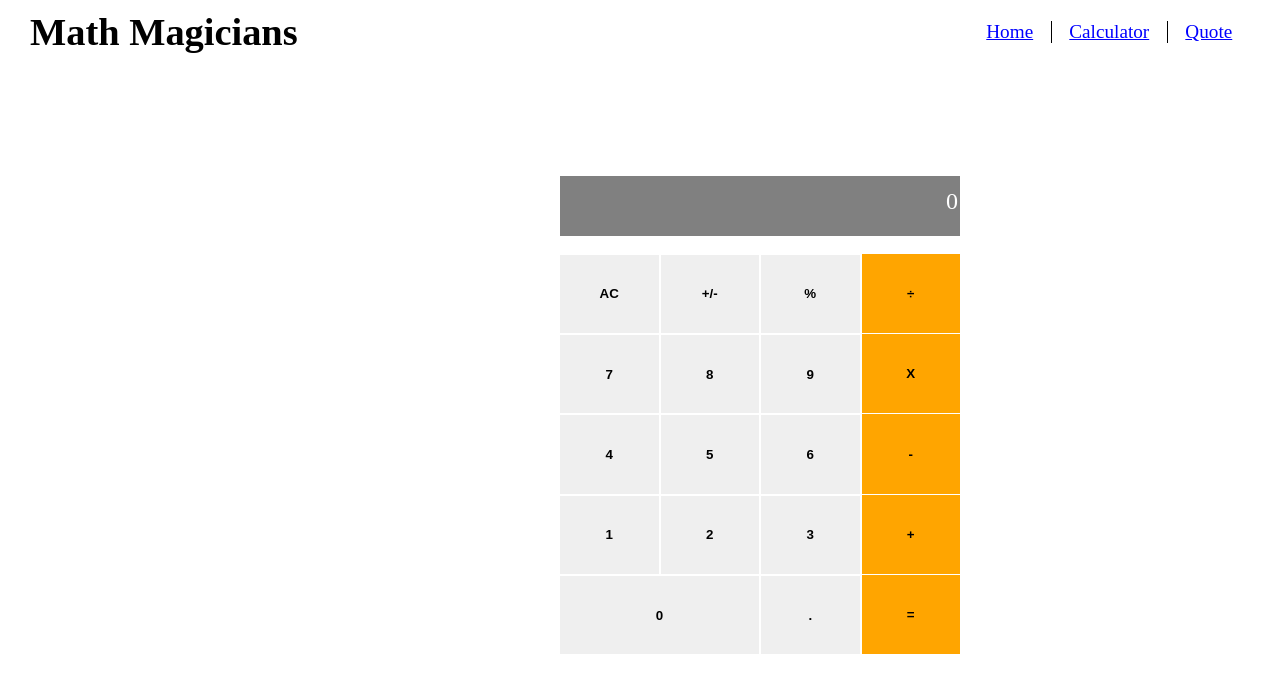
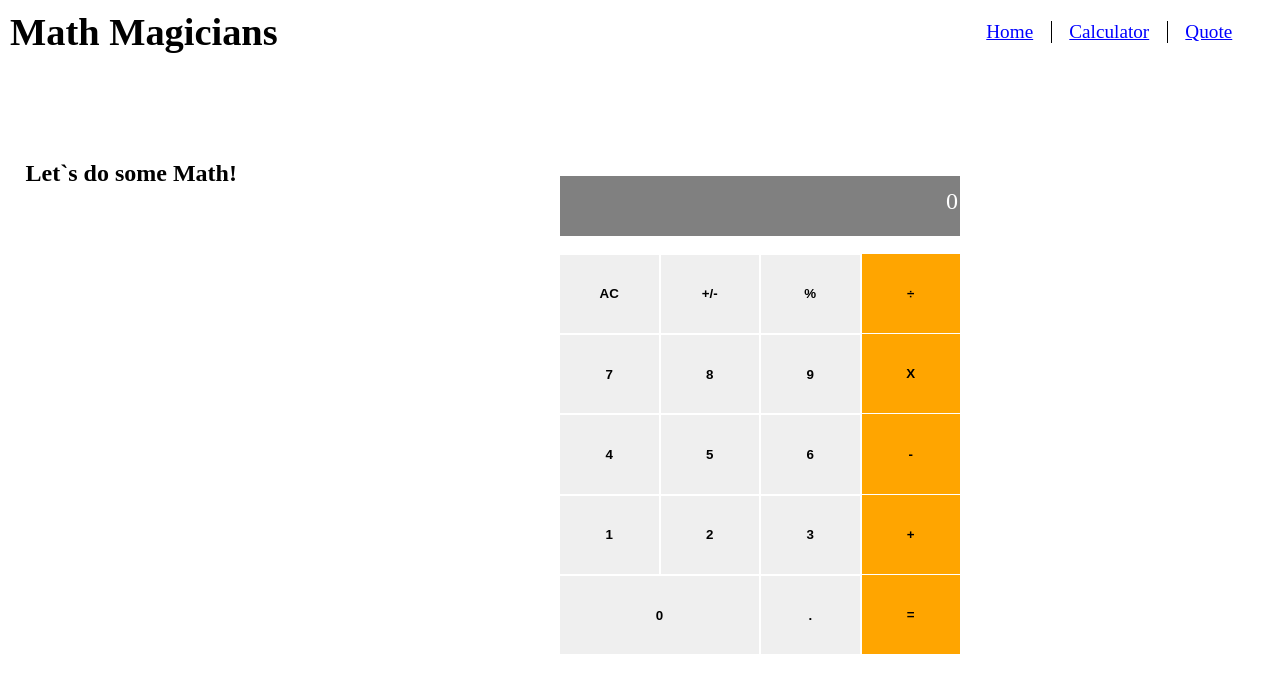
Before and after one commit to samiullahbahadur/Math-magicians-with-react, a React (Create React App) app: page /calculator in a window 1280 px wide. Shown: the top 692 px of the page. Built offline with nearby package versions, Linux system fonts and the light colour scheme.

Commit message:
Fix error mentioned reviewer

```diff
--- a/package.json
+++ b/package.json
@@ -2,7 +2,7 @@
   "name": "my-app",
   "version": "0.1.0",
   "private": true,
-  "homepage": "https://abenezer-tilahun.github.io/Math-Magicians",
+  "homepage": "",
   "dependencies": {
     "-": "^0.0.1",
     "@testing-library/jest-dom": "^5.16.2",
--- a/public/index.html
+++ b/public/index.html
@@ -8,6 +8,7 @@
     <meta name="description" content="A calculator made with Reactjs"/>
     <link rel="apple-touch-icon" href="%PUBLIC_URL%/logo192.png" />
     <link rel="manifest" href="%PUBLIC_URL%/manifest.json" />
+    <link rel="icon" href=""/>
 
     <title>React Calculator</title>
   </head>
--- a/src/App.js
+++ b/src/App.js
@@ -15,7 +15,6 @@ class App extends PureComponent {
           <Route path="/" element={<Home className="content" />} />
           <Route path="calculator" element={<Calculator />} />
           <Route path="quote" element={<Quote />} />
-
         </Routes>
       </>
     );
--- a/src/assets/App.css
+++ b/src/assets/App.css
@@ -10,7 +10,11 @@
   width: 100%;
   background-color: white;
 }
-
+.calcTitle{
+  position: absolute;
+  top: 20%;
+  left: 2%;
+}
 .wrapper {
   display: grid;
   position: absolute;
--- a/src/assets/header.css
+++ b/src/assets/header.css
@@ -5,10 +5,6 @@
   align-items: center;
   width: 100%;
   margin: 10px;
-}
-
-.h1 {
-  margin-left: 20px;
 }
 
 .header a {
--- a/src/components/Calculator.js
+++ b/src/components/Calculator.js
@@ -96,6 +96,7 @@ const Calculator = () => {
 
   return (
     <div className="container">
+      <h2 className="calcTitle">  Let`s do some Math! </h2>
       <div className="wrapper">
         <div className="screen">
           {input !== '' || input === '0' ? (
--- a/src/components/Header.js
+++ b/src/components/Header.js
@@ -4,7 +4,7 @@ import '../assets/header.css';
 const Header = () => (
   <header className="header">
     <Link to="/">
-      <h1 className="h1">Math Magicians</h1>
+      <h1>Math Magicians</h1>
     </Link>
     <nav className="navigation">
       <Link to="/">Home </Link>
@@ -13,5 +13,4 @@ const Header = () => (
     </nav>
   </header>
 );
-
 export default Header;
```
Also changed, not shown: public/robots.txt (deleted).
